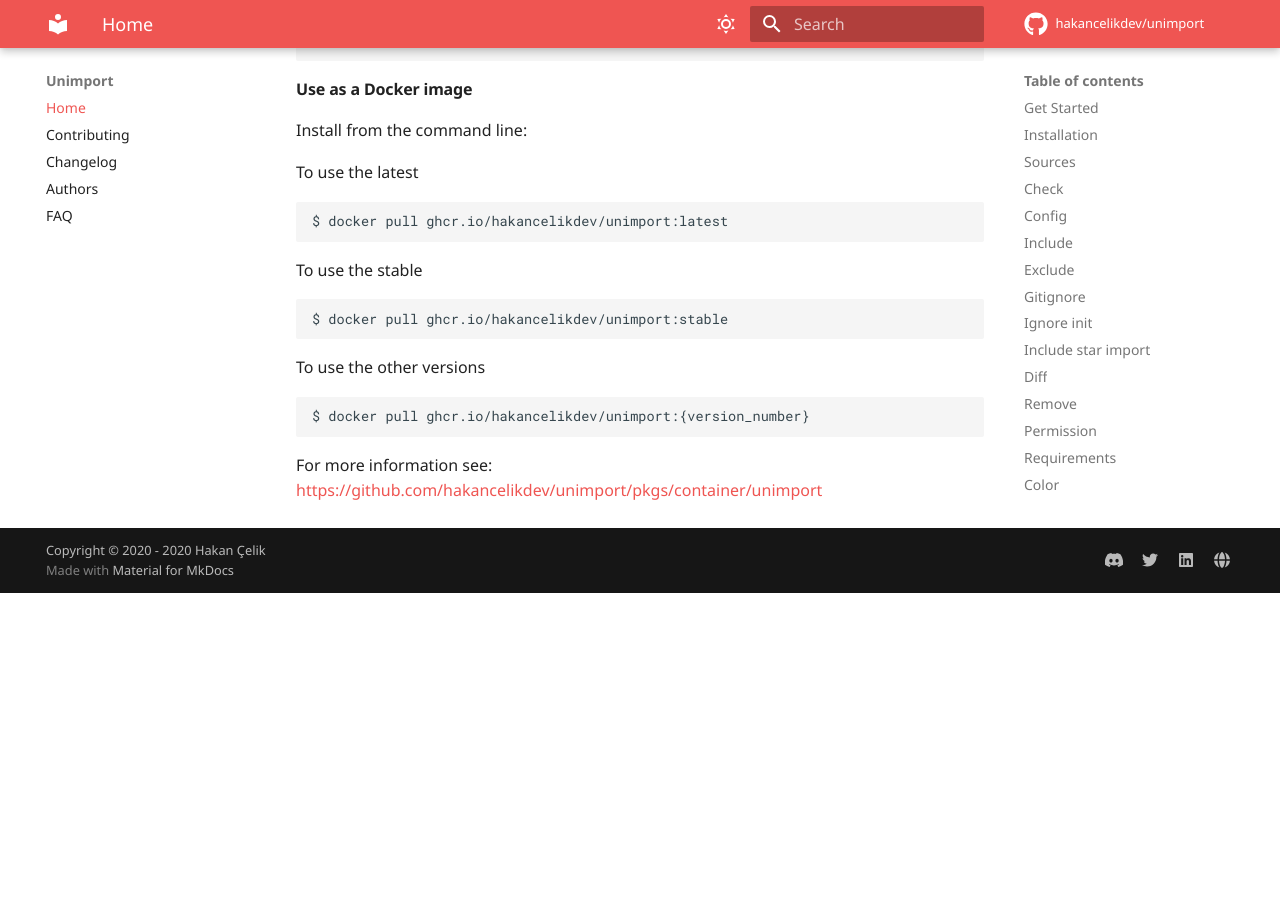
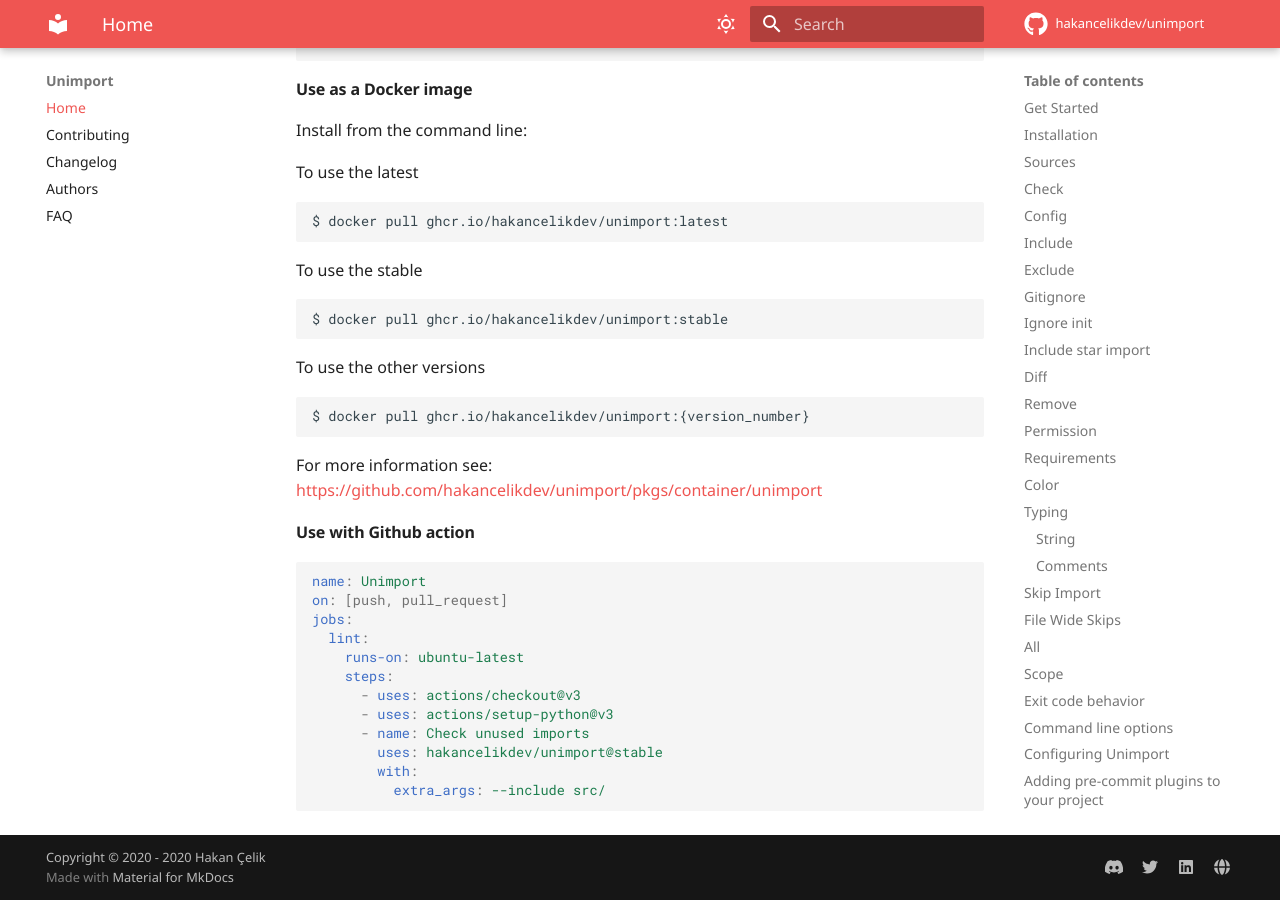
Before and after one commit to hakancelikdev/unimport, an MkDocs documentation site: the page built from docs/index.md, in a window 1280 px wide and 900 px high, scrolled down 8877 px. Built offline with MkDocs 1.6.1 and Material for MkDocs 9.7.7, drawn with Linux system fonts in a browser that asks for light colours; comment, search, counter and statistics services are not loaded; the version menu is left out; before the commit the page ends 9470 px from its top, so only the background shows below that.

Commit message:
#229 Update docs

````diff
--- a/docs/index.md
+++ b/docs/index.md
@@ -481,3 +481,20 @@
 
 For more information see:
 https://github.com/hakancelikdev/unimport/pkgs/container/unimport
+
+## Use with Github action
+
+```yaml
+name: Unimport
+on: [push, pull_request]
+jobs:
+  lint:
+    runs-on: ubuntu-latest
+    steps:
+      - uses: actions/checkout@v3
+      - uses: actions/setup-python@v3
+      - name: Check unused imports
+        uses: hakancelikdev/unimport@stable
+        with:
+          extra_args: --include src/
+```
````
Also changed, not shown: docs/changelog.md (+1 -0 lines).
